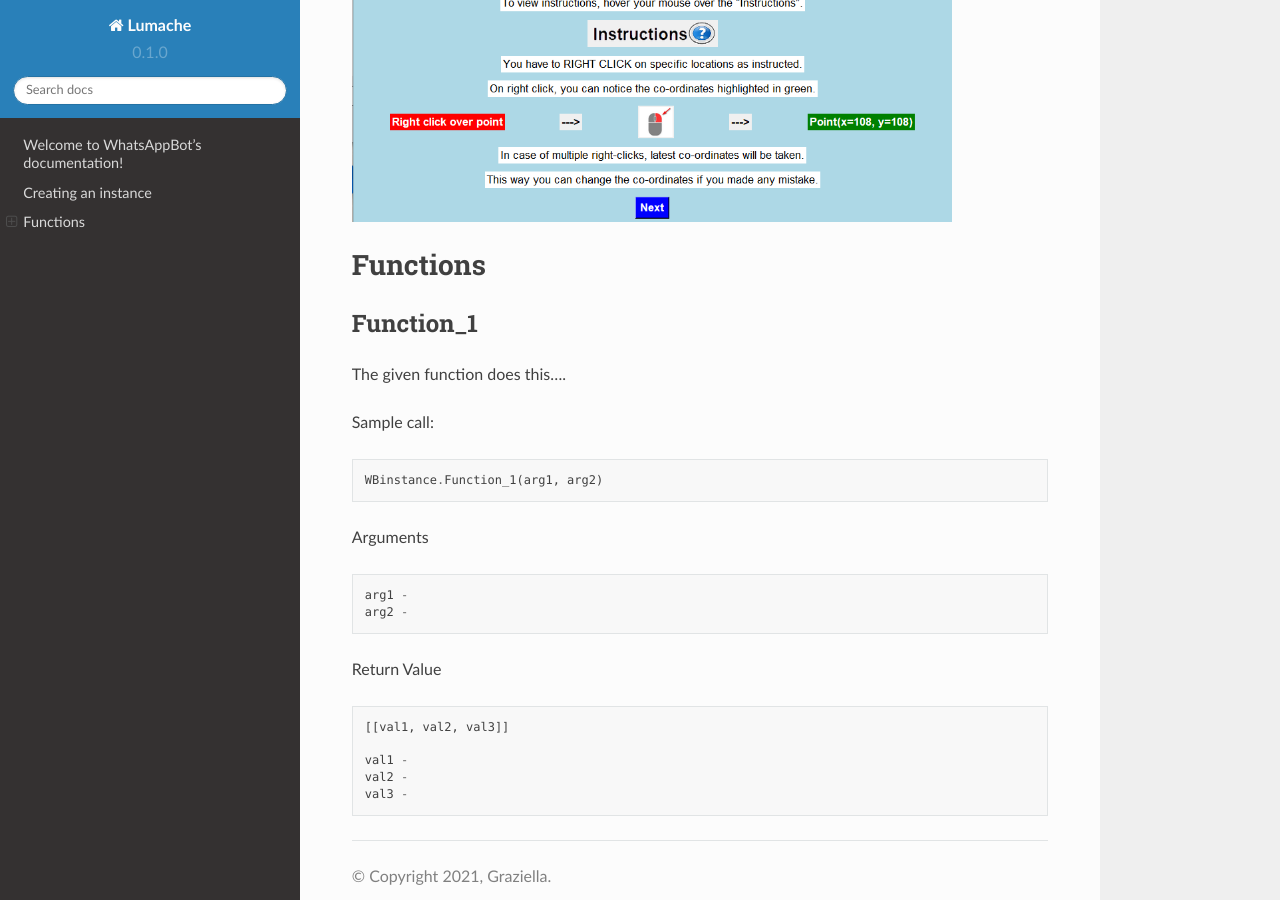
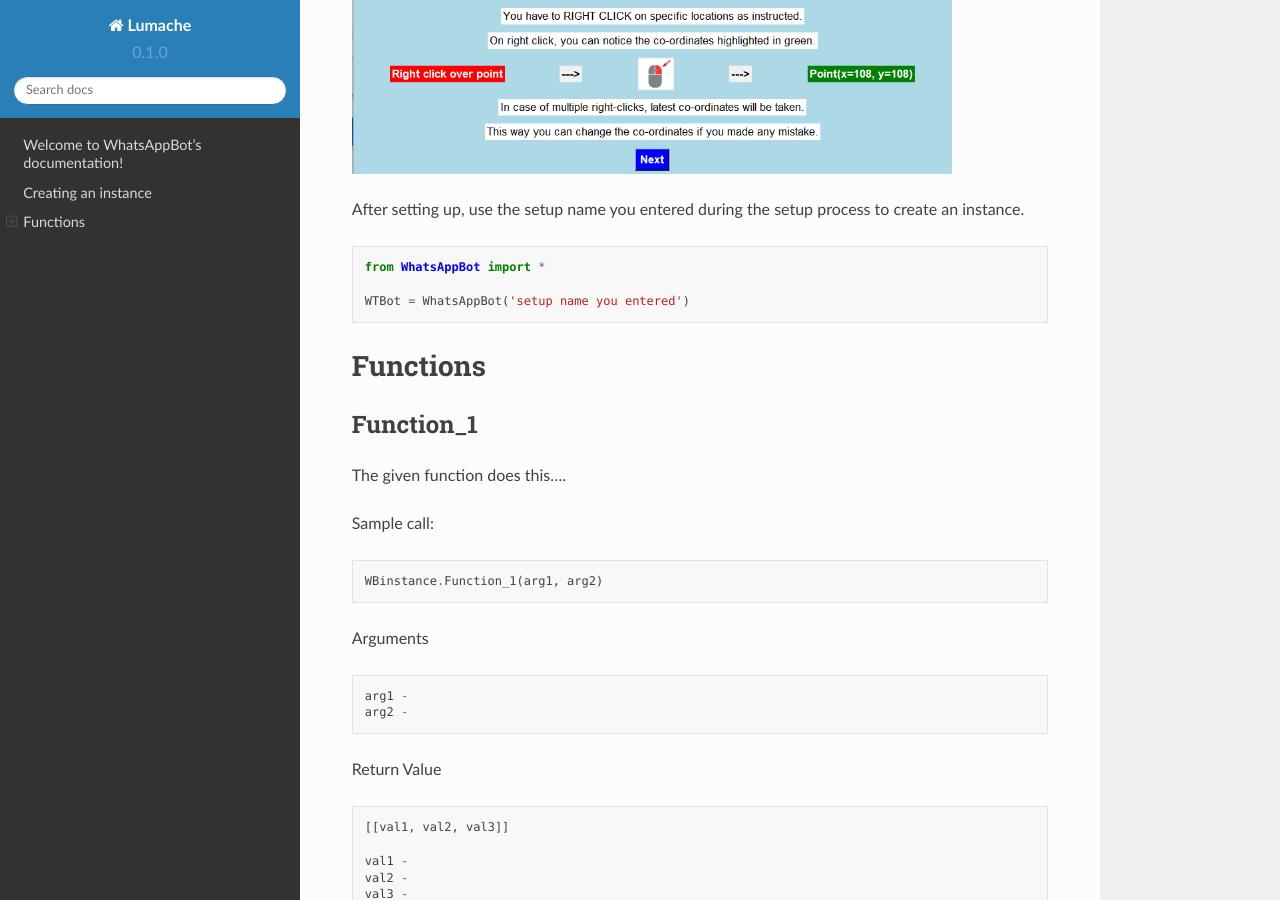
Before and after one commit to ArvindR07/WhatsAppBotDocs, a Sphinx documentation site: the page built from docs/source/index.rst, in a window 1280 px wide and 900 px high, scrolled down 672 px. Built offline with Sphinx 7.4.7 and the Read the Docs theme 2.0.0, drawn with Linux system fonts in a browser that asks for light colours.

Commit message:
Update index.rst

```diff
--- a/docs/source/index.rst
+++ b/docs/source/index.rst
@@ -19,10 +19,16 @@ To create a new setup, run the below script.
 An installer will appear which will guide you through the setup process.
 It is **highly recommended** to watch `this <https://www.youtube.com/>`_ video on how to setup.
 
+.. image:: setup.png
+   :width: 600
+
 After setting up, use the setup name you entered during the setup process to create an instance.
 
-.. image:: setup.png
-   :width: 600
+.. code:: python
+
+   from WhatsAppBot import *
+
+   WTBot = WhatsAppBot('setup name you entered')
 
 Functions
 =======================
```
